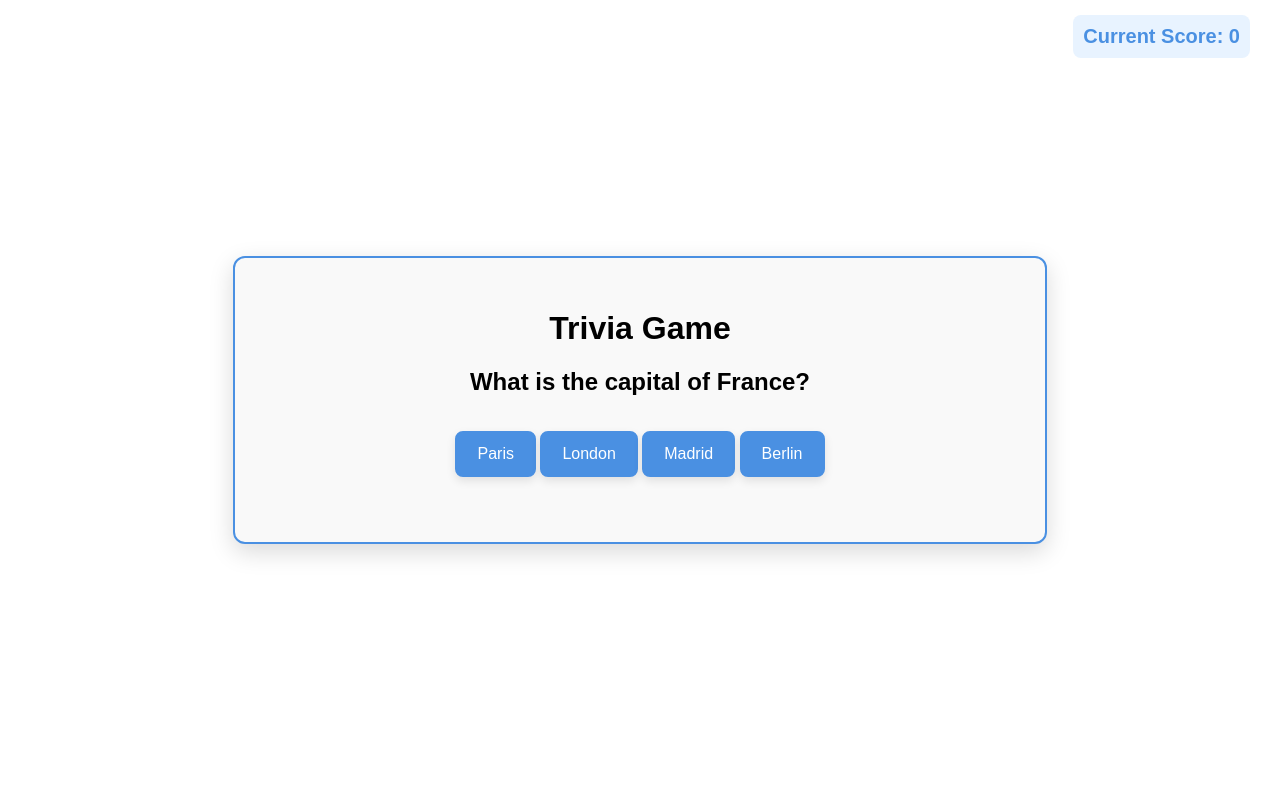
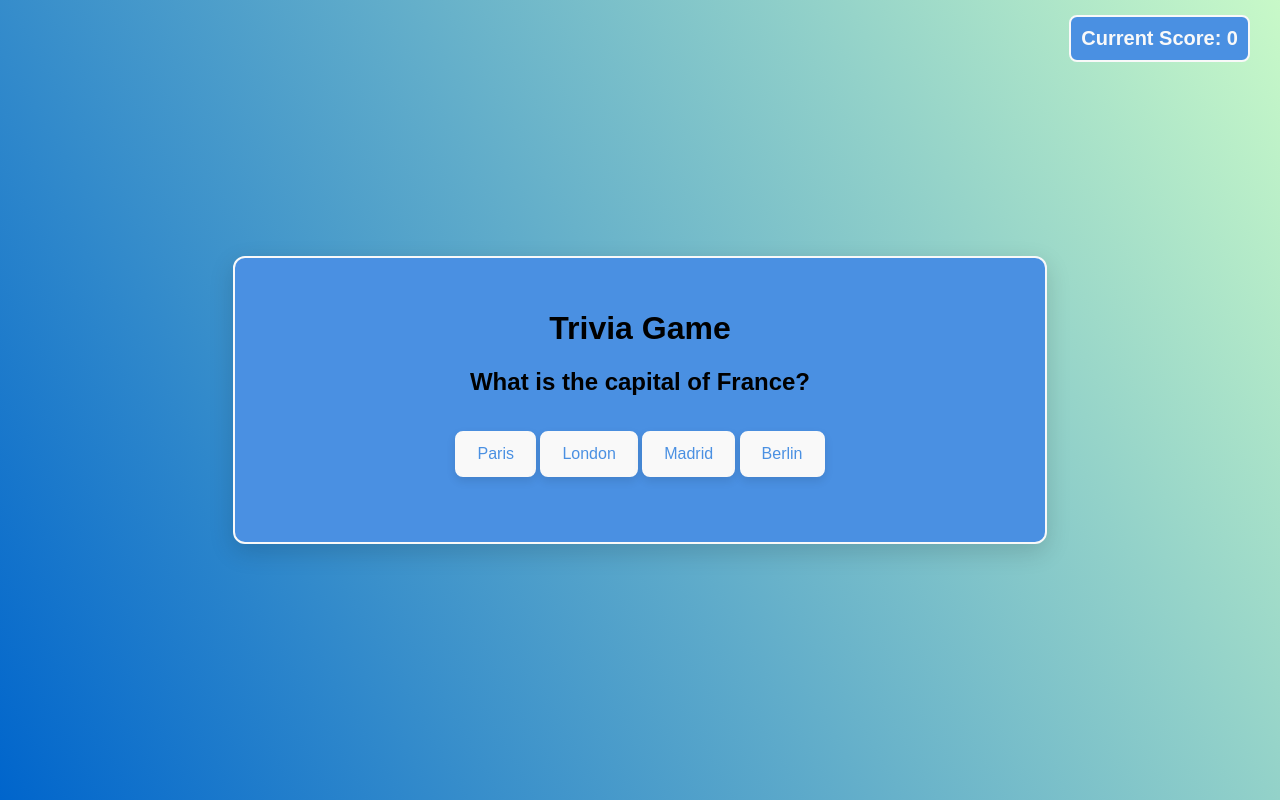
Before and after one commit to SergeantMurica/Trivia-Game, a plain HTML site: page index.html in a window 1280 px wide. Drawn offline with Linux system fonts and the light colour scheme.

Commit message:
Format Corrections and Style Update

```diff
--- a/index.html
+++ b/index.html
@@ -3,7 +3,7 @@
 <head>
     <meta charset="UTF-8">
     <title>Trivia Game</title>
-  <link rel="stylesheet" href="style.css" />
+    <link href="style.css" rel="stylesheet"/>
 </head>
 <body>
 <div class="container">
--- a/style.css
+++ b/style.css
@@ -1,7 +1,6 @@
-/* General body styling */
 body {
     font-family: Arial, sans-serif;
-    background: linear-gradient(-90deg, rgba(255, 255, 255, 0), rgba(0, 0, 0, 0));
+    background: linear-gradient(-120deg, rgba(200, 249, 200, 100), rgba(0, 101, 204, 100));
     display: flex;
     align-items: center;
     justify-content: center;
@@ -10,10 +9,9 @@ body {
     text-align: center;
 }
 
-/* Container that holds the content */
 .container {
-    background: #f9f9f9;
-    border: 2px solid #4a90e2;
+    background: #4a90e2;
+    border: 2px solid #f9f9f9;
     border-radius: 12px;
     width: 90%;
     max-width: 750px;
@@ -21,13 +19,12 @@ body {
     padding: 30px;
 }
 
-/* Button styling */
 button {
     padding: 12px 20px;
     margin: 15px 0;
-    background-color: #4a90e2;
-    color: #fff;
-    border: 2px solid #4a90e2;
+    background-color: #f9f9f9;
+    color: #4a90e2;
+    border: 2px solid #f9f9f9;
     border-radius: 8px;
     cursor: pointer;
     font-size: 16px;
@@ -36,36 +33,33 @@ button {
     box-shadow: 0 4px 10px rgba(0, 0, 0, 0.1);
 }
 
-/* Button hover effect */
 button:hover {
     background-color: #0065cc;
-    border: 2px solid #0065cc;
+    border: 2px solid #e0f7ff;
     color: #e0f7ff;
     transform: translateY(-3px);
 }
 
-/* Result text styling */
 #result {
     margin-top: 20px;
     font-size: 18px;
     font-weight: 600;
-    color: #4a90e2;
+    color: #f9f9f9;
 }
 
-/* Score box styling */
 #score {
     position: absolute;
     top: 15px;
     right: 30px;
     font-size: 20px;
     font-weight: 600;
-    color: #4a90e2;
-    background-color: #e8f3ff;
+    color: #f9f9f9;
+    background-color: #4a90e2;
+    border: 2px solid #f9f9f9;
     padding: 10px;
     border-radius: 8px;
 }
 
-/* Responsive adjustments */
 @media (max-width: 600px) {
     .container {
         padding: 20px;
```
Lines whose indentation alone changed are shown as unchanged.
